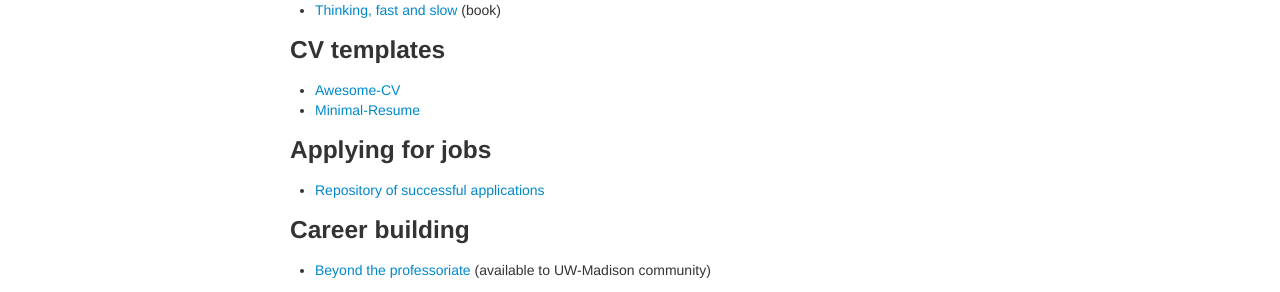
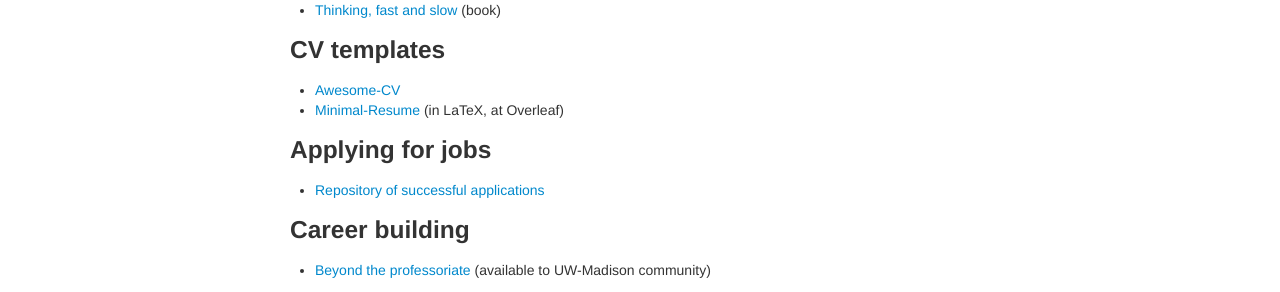
Before and after one commit to kbroman/BMI883, a Jekyll site: the page built from resources.md, in a window 1280 px wide. Shown: the part 1272-1564 px from the top of the page. Built offline with Jekyll 4.4.1, drawn with Linux system fonts in a browser that asks for light colours.

Commit message:
resources: Fix a broken link

```diff
--- a/resources.md
+++ b/resources.md
@@ -77,7 +77,8 @@ description: Resources for BMI 883, Biomedical data science professional skills
 ### CV templates
 
 - [Awesome-CV](https://github.com/posquit0/Awesome-CV)
-- [Minimal-Resume](https://github.com/RatulSaha/Minimal-Resume)
+- [Minimal-Resume](https://www.overleaf.com/latex/templates/minimal-resume/pbmdkzjfvjkw)
+  (in LaTeX, at Overleaf)
 
 
 ### Applying for jobs
```
